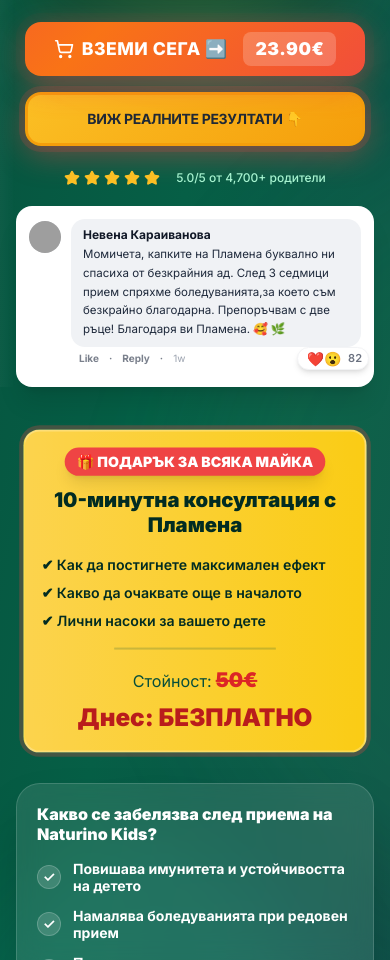
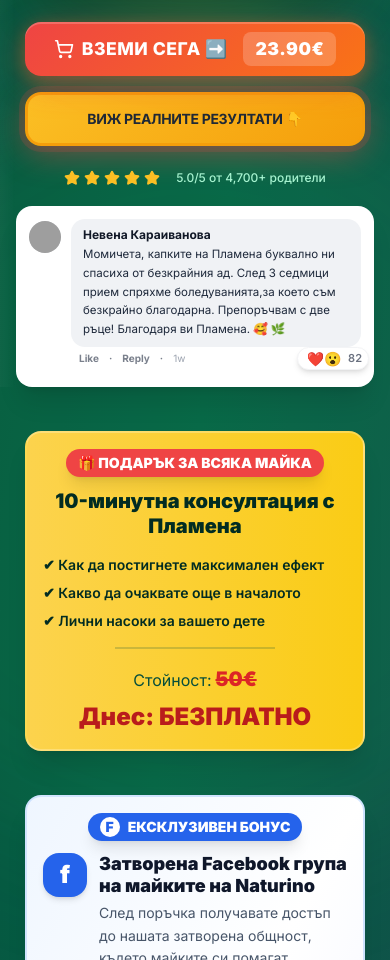
Before and after one commit to VasilBosh/naturino, a React (Vite) app: page / in a window 390 px wide. Shown: the part 1040-2000 px from the top of the page. Built offline with nearby package versions, Linux system fonts and the light colour scheme; no server answers; grey boxes are pictures that could not be loaded.

Commit message:
add facebook in Hero.tsx

```diff
--- a/src/sections/Hero.tsx
+++ b/src/sections/Hero.tsx
@@ -35,21 +35,19 @@ export function Hero() {
 
   return (
     // ПРЕНАПИСАН КЛАС: Премахнато min-h-screen, добавено контролирано отстояние (py-12 md:py-20)
-    <section className="relative w-full bg-gradient-to-br from-emerald-900 via-emerald-800 to-teal-900 overflow-hidden isolate py-8 md:py-16 lg:py-20">
+    <section className="relative w-full bg-gradient-to-br from-emerald-900 via-emerald-800 to-teal-900 overflow-hidden isolate py-8 md:py-16 lg:py-20 lg:pb-80">
 
       {/* BACKGROUND EFFECTS (GPU Акумулирани) */}
       <div className="absolute inset-0 overflow-hidden pointer-events-none z-0">
         <div
           className="absolute top-20 left-10 w-72 h-72 bg-emerald-500/10 rounded-full blur-2xl"
-          style={{ willChange: 'transform', transform: 'translateZ(0)' }}
         />
         <div
           className="absolute bottom-20 right-10 w-96 h-96 bg-teal-500/10 rounded-full blur-2xl"
-          style={{ animationDelay: '1s', willChange: 'transform', transform: 'translateZ(0)' }}
         />
         <div
           className="absolute top-1/2 left-1/2 -translate-x-1/2 -translate-y-1/2 w-[800px] h-[800px] bg-green-500/10 rounded-full blur-3xl"
-          style={{ willChange: 'transform', transform: 'translateZ(0)' }}
+
         />
       </div>
 
@@ -62,7 +60,7 @@ export function Hero() {
       </div>
 
       {/* ОСНОВЕН СТАБИЛЕН КОНТЕЙНЕР */}
-      <div className="relative z-10 container-custom w-full flex flex-col gap-8 md:gap-12 lg:gap-16">
+      <div className="relative z-10 container-custom w-full flex flex-col gap-8 md:gap-12 lg:gap-20">
 
         {/* Header */}
         <header className="flex items-center justify-between w-full">
@@ -90,7 +88,7 @@ export function Hero() {
         </header>
 
         {/* Main Content */}
-        <div className="flex flex-col lg:flex-row items-center justify-center gap-6 lg:gap-12 xl:gap-16 w-full">
+        <div className="flex flex-col lg:flex-row items-center lg:items-start justify-center gap-6 lg:gap-12 xl:gap-16 w-full">
 
           {/* Left Content */}
           <div className="flex-1 max-w-2xl text-center lg:text-left transform-gpu">
@@ -192,6 +190,7 @@ export function Hero() {
             <div className="order-3 lg:order-none flex flex-col gap-4 items-center lg:items-start mb-6 md:mb-8 w-full px-2">
               <button
                 onClick={scrollToCheckout}
+                style={{ animation: 'none' }}
                 className="btn-cta-primary flex items-center justify-center gap-2 w-full max-w-[340px]"
               >
                 <ShoppingCart className="w-5 h-5 md:w-6 md:h-6" />
@@ -279,8 +278,8 @@ export function Hero() {
           </div>
 
                       {/* MOBILE BONUS CARD */}
-            <div className="block lg:hidden mt-5 mb-6 max-w-[340px] mx-auto">
-              <div className="bg-gradient-to-r from-amber-300 to-yellow-400 rounded-2xl p-4 shadow-xl border-2 border-white/25 text-center bonus-cta-pulse">
+            <div className="block lg:hidden mt-5 mb-0 max-w-[340px] mx-auto">
+              <div className="bg-gradient-to-r from-amber-300 to-yellow-400 rounded-2xl p-4 shadow-xl border-2 border-white/25 text-center">
 
                 <div className="inline-flex items-center gap-2 bg-red-500 text-white px-3 py-1 rounded-full text-sm font-black uppercase mb-3 shadow-lg">
                   🎁 Подарък за всяка майка
@@ -312,8 +311,62 @@ export function Hero() {
               </div>
             </div>
 
+
+          {/* MOBILE FACEBOOK GROUP BONUS CARD */}
+          <div className="block lg:hidden mt-5 mb-6 max-w-[340px] mx-auto">
+            <div className="bg-gradient-to-br from-blue-50 via-white to-indigo-50 rounded-2xl p-4 shadow-xl border-2 border-blue-200/70 text-center">
+
+              <div className="inline-flex items-center gap-2 bg-blue-600 text-white px-3 py-1 rounded-full text-sm font-black uppercase mb-3 shadow-lg">
+                <span className="flex items-center justify-center w-5 h-5 rounded-full bg-white text-blue-600 font-black text-sm leading-none">
+                  f
+                </span>
+                Ексклузивен бонус
+              </div>
+
+              <div className="flex items-start gap-3 text-left">
+                <div className="flex-shrink-0 w-11 h-11 rounded-2xl bg-blue-600 text-white flex items-center justify-center shadow-md">
+                  <span className="text-2xl font-black leading-none">f</span>
+                </div>
+
+                <div>
+                  <h3 className="text-slate-900 font-black text-lg leading-tight">
+                    Затворена Facebook група на майките на Naturino
+                  </h3>
+                  <p className="text-sm text-slate-600 mt-1 leading-relaxed">
+                    След поръчка получавате достъп до нашата затворена общност, където майките си помагат ежедневно.
+                  </p>
+                </div>
+              </div>
+
+              <div className="mt-4 space-y-2 text-left text-sm text-slate-800 font-semibold">
+                <p>✔ Теми за здраве, хранене, ясла, градина и училище</p>
+                <p>✔ Реални дискусии и споделен опит от други майки</p>
+                <p>✔ Полезни съвети и помощ директно от Пламена</p>
+                <p>✔ Място, където не сте сами в трудните моменти</p>
+              </div>
+
+              <div className="mt-4 rounded-2xl bg-blue-600 text-white px-4 py-3 shadow-lg">
+                <p className="text-[12px] uppercase font-black tracking-wide opacity-90">
+                  Бонус с дългосрочна стойност
+                </p>
+                <p className="text-sm font-black leading-tight mt-1 opacity-70">
+                  Не получавате само еднократна консултация, а постоянен достъп до силна общност и помощ.
+                </p>
+              </div>
+
+              <p className="text-xs text-slate-500 mt-3 leading-relaxed">
+                Поканата за групата се изпраща на имейла, посочен при поръчката.
+              </p>
+
+              <p className="font-black text-blue-700 text-lg mt-2">
+                Достъп: БЕЗПЛАТНО
+              </p>
+            </div>
+          </div>
+
+
           {/* Right Content Desktop Only */}
-          <div className="hidden lg:block flex-shrink-0 w-full max-w-[280px] sm:max-w-[320px] md:max-w-[320px] lg:max-w-[420px] transform-gpu lg:translate-y-40">
+          <div className="hidden lg:block flex-shrink-0 w-full max-w-[280px] sm:max-w-[320px] md:max-w-[320px] lg:max-w-[420px] transform-gpu lg:-mt-6">
             <div className="relative">
               <div className="absolute inset-0 bg-amber-400/20 rounded-full blur-2xl" style={{ willChange: 'transform', transform: 'translateZ(0)' }} />
               <div className="relative bg-white/10 backdrop-blur-md rounded-2xl md:rounded-3xl p-3 md:p-4 border border-white/20 shadow-2xl">
@@ -352,9 +405,9 @@ export function Hero() {
                 </div>
               </div>
             </div>
-                  {/* BONUS CARD */}
+                  {/* BONUS CARD Desktop*/}
             <div className="mt-5">
-              <div className="bg-gradient-to-r from-amber-300 to-yellow-400 rounded-2xl p-4 shadow-xl border-2 border-white/25 text-center bonus-cta-pulse">
+              <div className="bg-gradient-to-r from-amber-300 to-yellow-400 rounded-2xl p-4 shadow-xl border-2 border-white/25 text-center">
 
                 <div className="inline-flex items-center gap-2 bg-red-500 text-white px-3 py-1 rounded-full text-base font-black uppercase mb-3 shadow-lg">
                   🎁 Подарък за всяка майка
@@ -383,11 +436,63 @@ export function Hero() {
             </div>
             {/* BONUS CARD end*/}
 
+            {/* FACEBOOK GROUP BONUS CARD */}
+            <div className="mt-5">
+              <div className="bg-gradient-to-br from-blue-50 via-white to-indigo-50 rounded-2xl p-4 shadow-xl border-2 border-blue-200/70 text-center">
+
+                <div className="inline-flex items-center gap-2 bg-blue-600 text-white px-3 py-1 rounded-full text-sm font-black uppercase mb-3 shadow-lg">
+                  <span className="flex items-center justify-center w-5 h-5 rounded-full bg-white text-blue-600 font-black text-sm leading-none">
+                    f
+                  </span>
+                  Ексклузивен бонус
+                </div>
+
+                <div className="flex items-start gap-3 text-left">
+                  <div className="flex-shrink-0 w-12 h-12 rounded-2xl bg-blue-600 text-white flex items-center justify-center shadow-md">
+                    <span className="text-2xl font-black leading-none">f</span>
+                  </div>
+
+                  <div>
+                    <h3 className="text-slate-900 font-black text-lg leading-tight">
+                      Затворена Facebook група на майките на Naturino
+                    </h3>
+                    <p className="text-sm text-slate-600 mt-1 leading-relaxed">
+                      Всеки, който направи поръчка, получава достъп до общност с полезни теми, реални майки и лична помощ от Пламена.
+                    </p>
+                  </div>
+                </div>
+
+                <div className="mt-4 space-y-2 text-left text-sm text-slate-800 font-semibold">
+                  <p>✔ Здраве, хранене, ясла, градина и училище</p>
+                  <p>✔ Дискусии по реални теми от ежедневието на майките</p>
+                  <p>✔ Съвети, насоки и подкрепа от Пламена</p>
+                  <p>✔ Помощ, когато имате въпроси и се чудите какво да правите</p>
+                </div>
+
+                <div className="mt-4 rounded-2xl bg-blue-600 text-white px-4 py-3 shadow-lg">
+                  <p className="text-[11px] uppercase font-black tracking-wide opacity-90">
+                    Бонус с дългосрочна стойност
+                  </p>
+                  <p className="text-sm font-black leading-tight mt-1">
+                    Не получавате само еднократна консултация, а постоянен достъп до силна общност и помощ.
+                  </p>
+                </div>
+
+                <p className="text-xs text-slate-500 mt-3 leading-relaxed">
+                  Поканата за групата се изпраща на имейла, посочен при поръчката.
+                </p>
+
+                <p className="font-black text-blue-700 text-xl mt-2">
+                  Достъп: БЕЗПЛАТНО
+                </p>
+              </div>
+            </div>
+
           </div>
         </div>
 
               {/* Кратки ползи в Hero */}
-      <div className="w-full transform-gpu pt-0 -mt-6 lg:pt-0 lg:-mt-24 lg:max-w-[55%]">
+      <div className="w-full transform-gpu pt-0 -mt-6 lg:pt-0 lg:-mt-[740px] lg:max-w-[55%] lg:ml-6">
         <div className="mx-0 lg:mx-0 rounded-3xl border border-white/15 bg-white/10 backdrop-blur-md shadow-2xl px-5 py-5 md:px-6 md:py-6">
 
           <p className="text-white font-black text-base md:text-lg mb-4 leading-tight">
```
